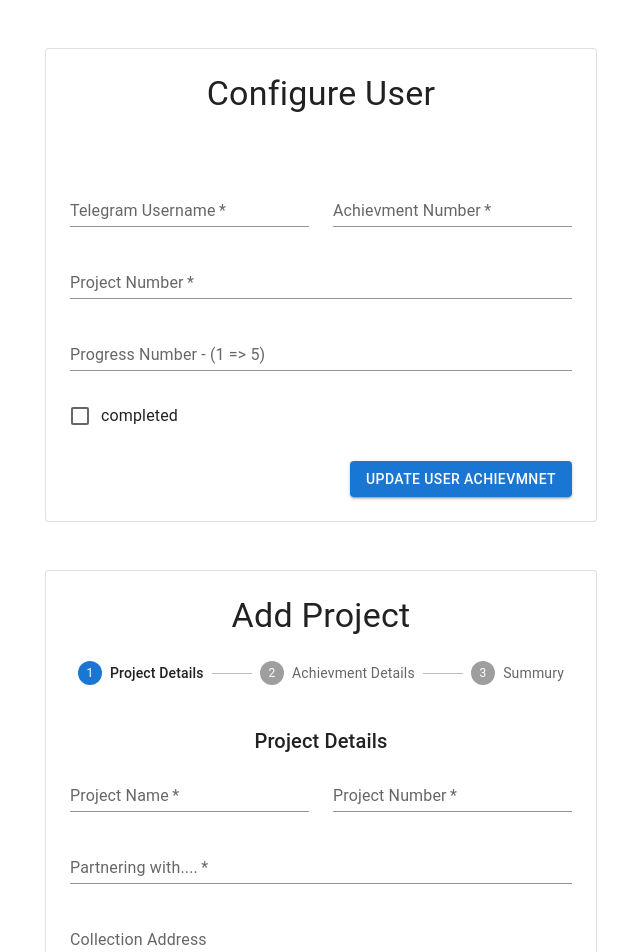
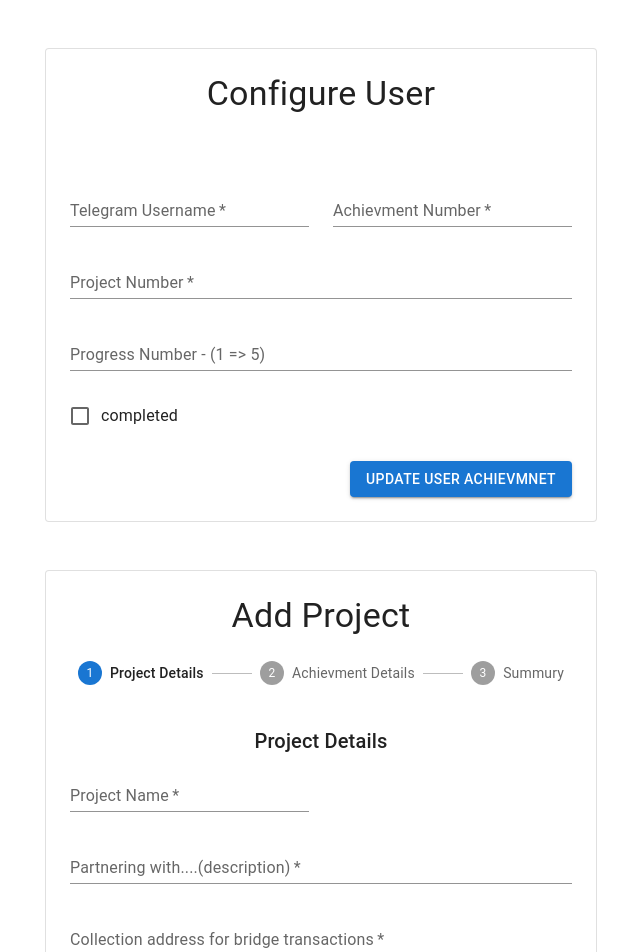
Before and after one commit to ronyderra/example, a React (Create React App) app: page / in a window 1280 px wide. Shown: the top 952 px of the page, without its empty margins (319-959 px from the left). Built offline with nearby package versions, Linux system fonts and the light colour scheme.

Commit message:
dataSlice

```diff
--- a/src/components/addProject/ProjectForm.js
+++ b/src/components/addProject/ProjectForm.js
@@ -12,7 +12,7 @@ import {
   endDate,
   startDate,
   collectionAddress,
-} from  "../../store/dataSlice";
+} from "../../store/dataSlice";
 import FormControlLabel from "@mui/material/FormControlLabel";
 import Checkbox from "@mui/material/Checkbox";
 import { DateTimePicker } from "@mui/x-date-pickers/DateTimePicker";
@@ -54,24 +54,12 @@ export default function ProjectForm() {
             onChange={(e) => dispatch(name(e.target.value))}
           />
         </Grid>
-        <Grid item xs={12} sm={6}>
-          <TextField
-            required
-            id="projectNumber"
-            name="projectNumber"
-            label="Project Number"
-            fullWidth
-            autoComplete="family-name"
-            variant="standard"
-            onChange={(e) => dispatch(projectNumber(e.target.value))}
-          />
-        </Grid>
         <Grid item xs={12}>
           <TextField
             required
             id="description"
             name="description"
-            label="Partnering with...."
+            label="Partnering with....(description)"
             fullWidth
             autoComplete="Project Details-line1"
             variant="standard"
@@ -80,9 +68,10 @@ export default function ProjectForm() {
         </Grid>
         <Grid item xs={12}>
           <TextField
+            required
             id="collectionAddress"
             name="collectionAddress"
-            label="Collection Address"
+            label="Collection address for bridge transactions"
             fullWidth
             autoComplete="Project Details-line2"
             variant="standard"
@@ -117,6 +106,7 @@ export default function ProjectForm() {
         <LocalizationProvider dateAdapter={AdapterDayjs}>
           <Grid item xs={12} sm={6}>
             <DateTimePicker
+              required
               label="Start Date"
               value={value}
               onChange={handleChange}
@@ -125,6 +115,7 @@ export default function ProjectForm() {
           </Grid>
           <Grid item xs={12} sm={6}>
             <DateTimePicker
+              required
               label="End Date"
               value={value1}
               onChange={handleChange1}
```
